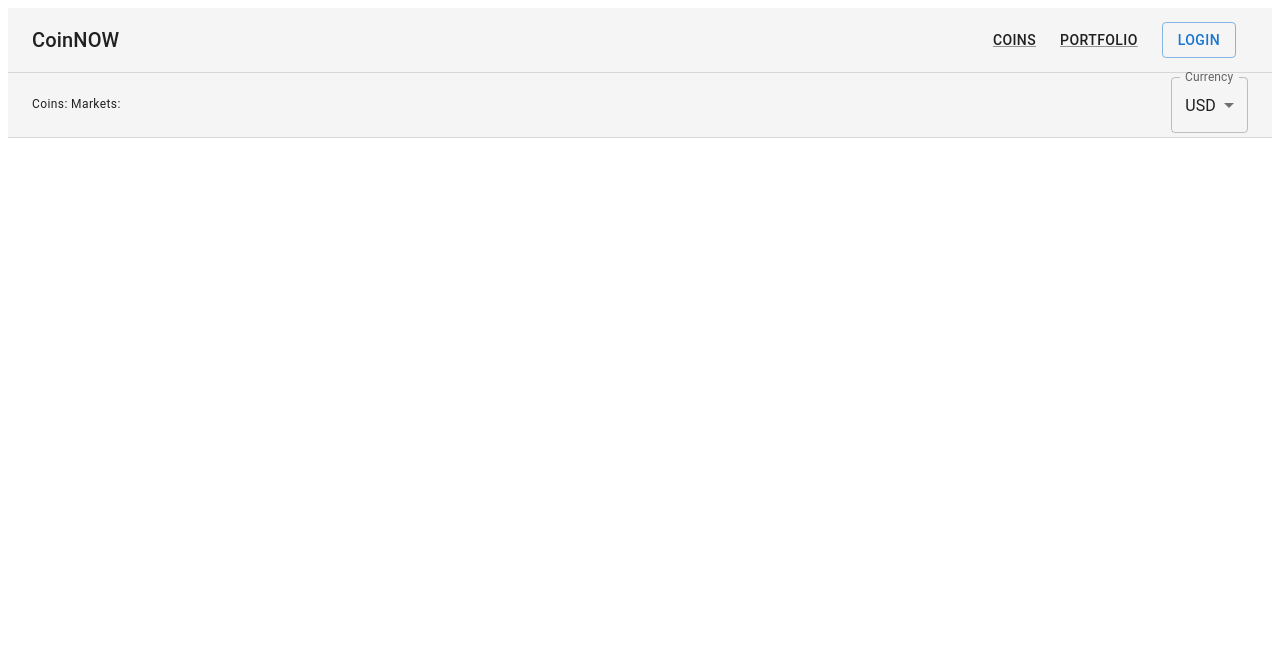
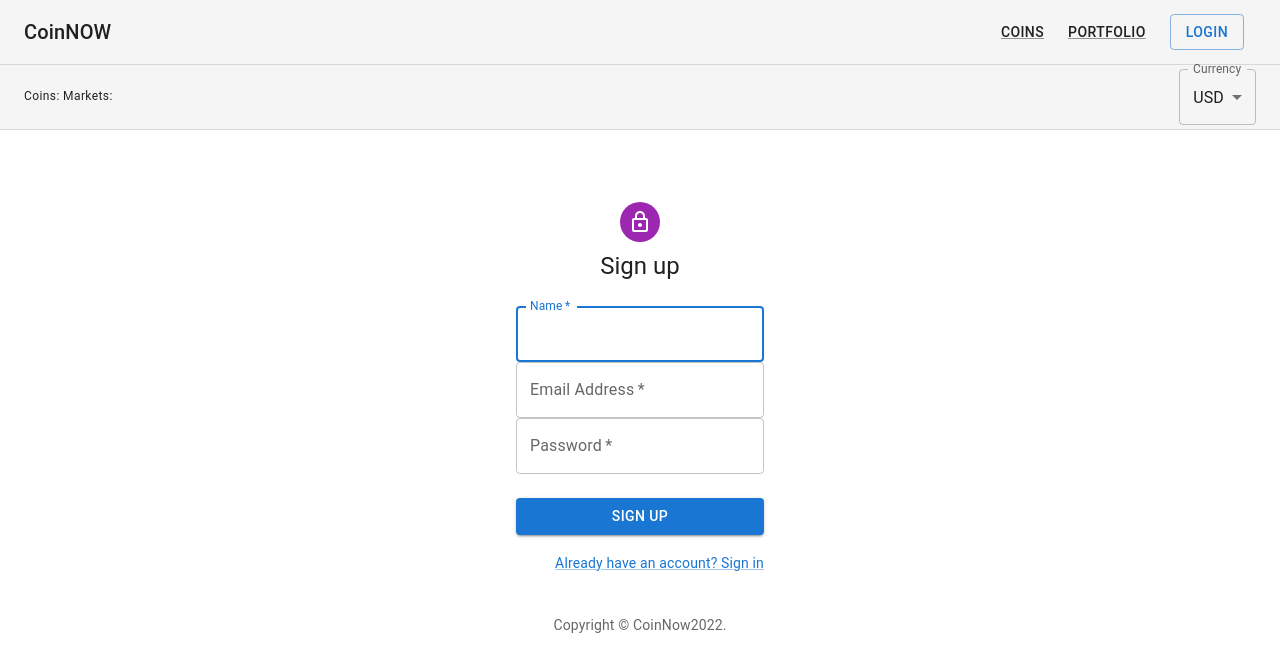
Before and after one commit to nashvador/Crypto-frontend, a React (Create React App) app in the folder crypto-frontend/: page /signup in a window 1280 px wide. Shown: the top 672 px of the page. Built offline with nearby package versions, Linux system fonts and the light colour scheme; no server answers.

Commit message:
Add sign in page + login page

```diff
--- a/crypto-frontend/src/App.tsx
+++ b/crypto-frontend/src/App.tsx
@@ -4,7 +4,8 @@
 import { Routes, Route } from "react-router-dom";
 import FrontPage from "./components/FrontPage";
 import NavBar from "./components/NavBar";
-import SignIn from "./components/LogInPage";
+import SignIn from "./components/UserAuthentication/LogInPage";
+import SignUp from "./components/UserAuthentication/SignUpPage";
 
 function App() {
   const [currency, setCurrency] = useState<string>("usd");
@@ -19,6 +20,7 @@
         />
         <Route path="/" element={<FrontPage currency={currency} />} />
         <Route path="/login" element={<SignIn />} />
+        <Route path="/signup" element={<SignUp />} />
       </Routes>
     </div>
   );
--- /dev/null
+++ b/crypto-frontend/src/components/UserAuthentication/LogInPage.tsx
@@ -0,0 +1,105 @@
+import Avatar from "@mui/material/Avatar";
+import Button from "@mui/material/Button";
+import CssBaseline from "@mui/material/CssBaseline";
+import TextField from "@mui/material/TextField";
+import Link from "@mui/material/Link";
+import Grid from "@mui/material/Grid";
+import Box from "@mui/material/Box";
+import LockOutlinedIcon from "@mui/icons-material/LockOutlined";
+import Typography from "@mui/material/Typography";
+import Container from "@mui/material/Container";
+import { createTheme, ThemeProvider } from "@mui/material/styles";
+
+function Copyright(props: any) {
+  return (
+    <Typography
+      variant="body2"
+      color="text.secondary"
+      align="center"
+      {...props}
+    >
+      {"Copyright © CoinNow"}
+      {new Date().getFullYear()}
+      {"."}
+    </Typography>
+  );
+}
+
+const theme = createTheme();
+
+export default function SignIn() {
+  const handleSubmit = (event: React.FormEvent<HTMLFormElement>) => {
+    event.preventDefault();
+    const data = new FormData(event.currentTarget);
+    console.log({
+      email: data.get("username"),
+      password: data.get("password"),
+    });
+  };
+
+  return (
+    <ThemeProvider theme={theme}>
+      <Container component="main" maxWidth="xs">
+        <CssBaseline />
+        <Box
+          sx={{
+            marginTop: 8,
+            display: "flex",
+            flexDirection: "column",
+            alignItems: "center",
+          }}
+        >
+          <Avatar sx={{ m: 1, bgcolor: "secondary.main" }}>
+            <LockOutlinedIcon />
+          </Avatar>
+          <Typography component="h1" variant="h5">
+            Sign in
+          </Typography>
+          <Box
+            component="form"
+            onSubmit={handleSubmit}
+            noValidate
+            sx={{ mt: 1 }}
+          >
+            <TextField
+              margin="normal"
+              required
+              fullWidth
+              id="username"
+              label="Username"
+              name="username"
+              autoComplete="username"
+              autoFocus
+            />
+            <TextField
+              margin="normal"
+              required
+              fullWidth
+              name="password"
+              label="Password"
+              type="password"
+              id="password"
+              autoComplete="current-password"
+            />
+            <Button
+              type="submit"
+              fullWidth
+              variant="contained"
+              sx={{ mt: 3, mb: 2 }}
+            >
+              Sign In
+            </Button>
+            <Grid container>
+              <Grid item>
+                <Link href="signup" variant="body2">
+                  {"Don't have an account? Sign Up"}
+                </Link>
+              </Grid>
+            </Grid>
+          </Box>
+        </Box>
+        <Copyright sx={{ mt: 8, mb: 4 }} />
+      </Container>
+    </ThemeProvider>
+  );
+}
--- a/crypto-frontend/src/components/LogInPage.tsx
+++ b/crypto-frontend/src/components/UserAuthentication/SignUpPage.tsx
@@ -27,12 +27,12 @@
 
 const theme = createTheme();
 
-export default function SignIn() {
+export default function SignUp() {
   const handleSubmit = (event: React.FormEvent<HTMLFormElement>) => {
     event.preventDefault();
     const data = new FormData(event.currentTarget);
     console.log({
-      email: data.get("username"),
+      email: data.get("email"),
       password: data.get("password"),
     });
   };
@@ -53,52 +53,66 @@
             <LockOutlinedIcon />
           </Avatar>
           <Typography component="h1" variant="h5">
-            Sign in
+            Sign up
           </Typography>
           <Box
             component="form"
+            noValidate
             onSubmit={handleSubmit}
-            noValidate
-            sx={{ mt: 1 }}
+            sx={{ mt: 3 }}
           >
+            <Grid container spacing={2}>
+              <Grid item xs={12}>
                 <TextField
-              margin="normal"
+                  autoComplete="Name"
+                  name="Name"
                   required
                   fullWidth
-              id="username"
-              label="username"
-              name="username"
-              autoComplete="username"
+                  id="Name"
+                  label="Name"
                   autoFocus
                 />
+              </Grid>
+            </Grid>
+            <Grid item xs={12}>
               <TextField
-              margin="normal"
+                required
+                fullWidth
+                id="email"
+                label="Email Address"
+                name="email"
+                autoComplete="email"
+              />
+            </Grid>
+            <Grid item xs={12}>
+              <TextField
                 required
                 fullWidth
                 name="password"
                 label="Password"
                 type="password"
                 id="password"
-              autoComplete="current-password"
+                autoComplete="new-password"
               />
+            </Grid>
             <Button
               type="submit"
               fullWidth
               variant="contained"
               sx={{ mt: 3, mb: 2 }}
             >
-              Sign In
+              Sign Up
             </Button>
-            <Grid container>
+            <Grid container justifyContent="flex-end">
               <Grid item>
-                <Link href="#" variant="body2">
-                  {"Don't have an account? Sign Up"}
+                <Link href="login" variant="body2">
+                  Already have an account? Sign in
                 </Link>
               </Grid>
             </Grid>
           </Box>
         </Box>
-        <Copyright sx={{ mt: 8, mb: 4 }} />
+        <Copyright sx={{ mt: 5 }} />
       </Container>
     </ThemeProvider>
   );
```
Lines whose indentation alone changed are shown as unchanged.
